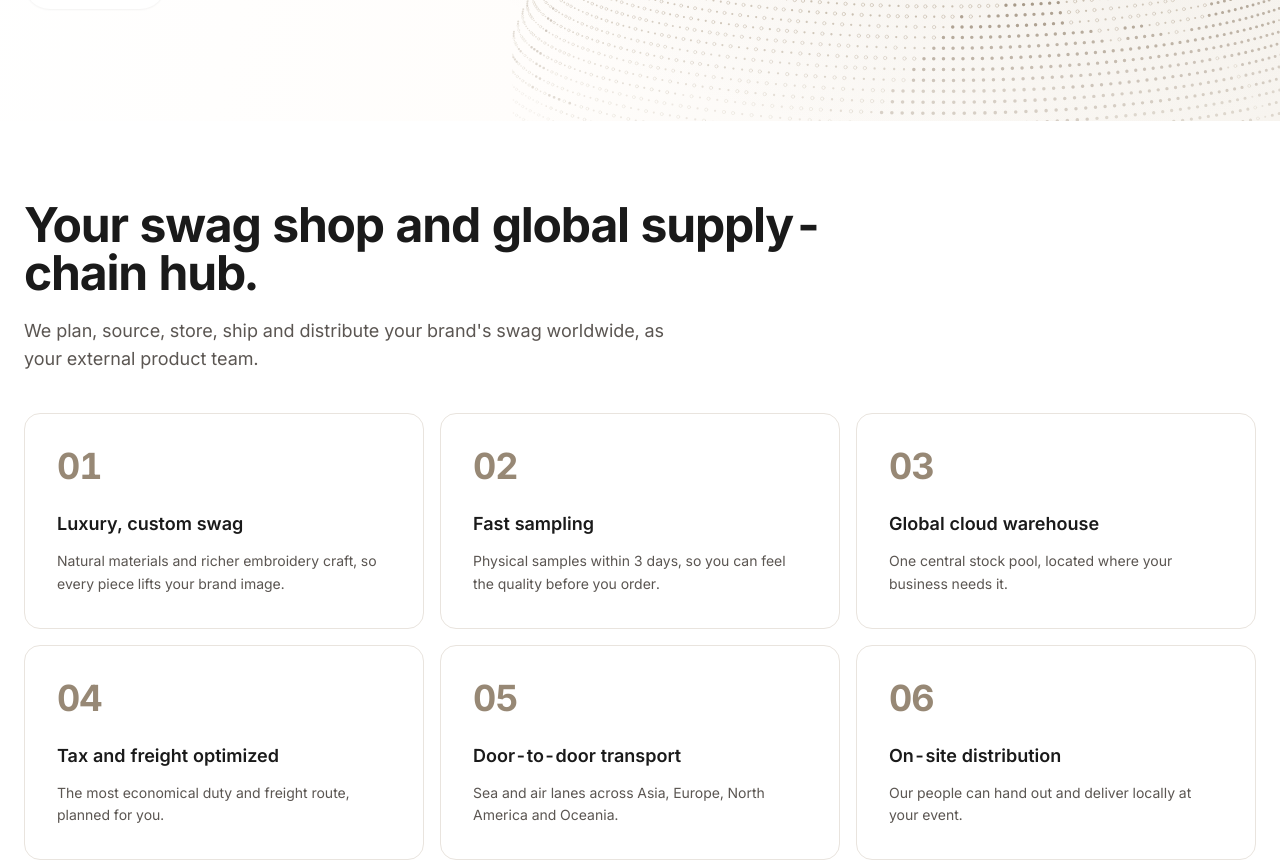
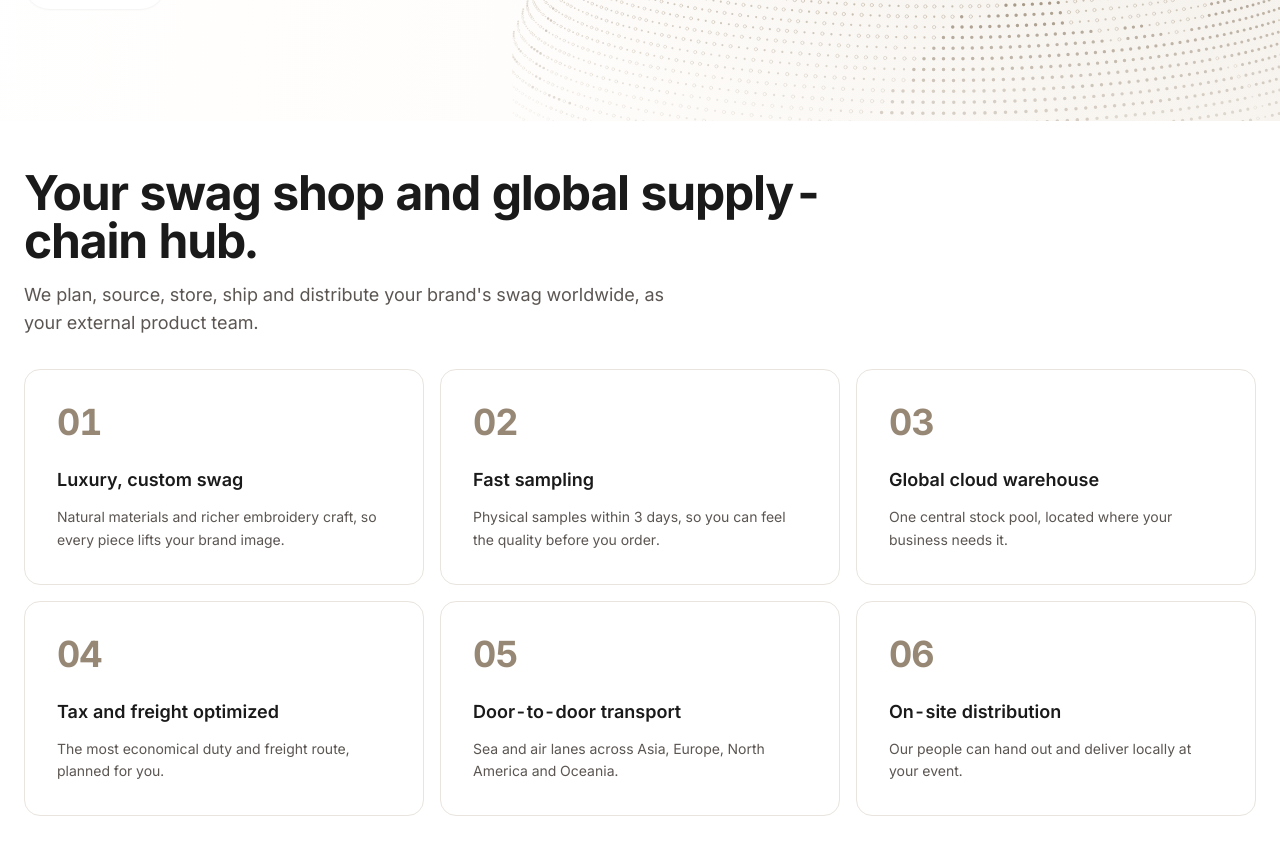
Before and after one commit to Georgiazhu/cyndi-global-platform, a React (Vite) app: page / in a window 1280 px wide. Shown: the part 520-1381 px from the top of the page. Built offline with nearby package versions, Linux system fonts and the light colour scheme.

Commit message:
style(home): align footer logo size with header, tighten section spacing

```diff
--- a/src/components/Footer.jsx
+++ b/src/components/Footer.jsx
@@ -6,7 +6,7 @@ export default function Footer() {
       <div className="mx-auto max-w-7xl px-6 py-16">
         <div className="flex flex-col justify-between gap-10 md:flex-row">
           <div>
-            <img src="/cyndi-logo-full-white.png" alt="Cyndi Global" className="h-9 w-auto" />
+            <img src="/cyndi-logo-full-white.png" alt="Cyndi Global" className="h-8 w-auto" />
             <p className="mt-5 max-w-sm text-sm leading-relaxed text-white/50">Luxury swag for brands, anywhere in the world.</p>
             <p className="mt-1 text-sm text-white/50">Hong Kong</p>
             <a href="mailto:info@cyndiglobal.com" className="mt-3 inline-block text-sm text-white/70 transition-colors hover:text-oat">info@cyndiglobal.com</a>
--- a/src/components/Section.jsx
+++ b/src/components/Section.jsx
@@ -1,10 +1,10 @@
 export default function Section({ id, title, intro, dark = false, children }) {
   return (
     <section id={id} className={dark ? 'bg-ink text-white' : 'bg-white'}>
-      <div className="mx-auto max-w-7xl px-6 py-14 md:py-20">
+      <div className="mx-auto max-w-7xl px-6 py-10 md:py-12">
         {title && <h2 className={'max-w-4xl text-3xl font-bold leading-tight tracking-tight md:text-5xl ' + (dark ? 'text-white' : 'text-ink')}>{title}</h2>}
-        {intro && <p className={'mt-5 max-w-2xl text-base leading-relaxed md:text-lg ' + (dark ? 'text-white/60' : 'text-secondary')}>{intro}</p>}
-        <div className="mt-10">{children}</div>
+        {intro && <p className={'mt-4 max-w-2xl text-base leading-relaxed md:text-lg ' + (dark ? 'text-white/60' : 'text-secondary')}>{intro}</p>}
+        <div className="mt-8">{children}</div>
       </div>
     </section>
   )
```
